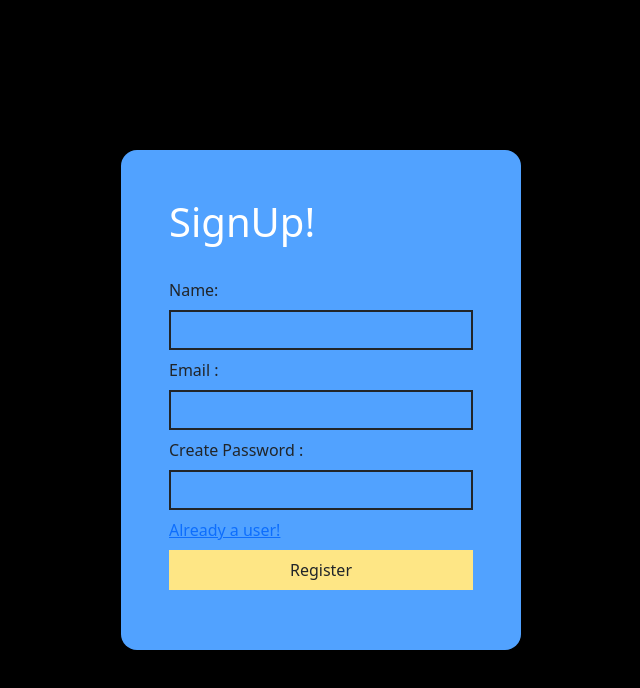
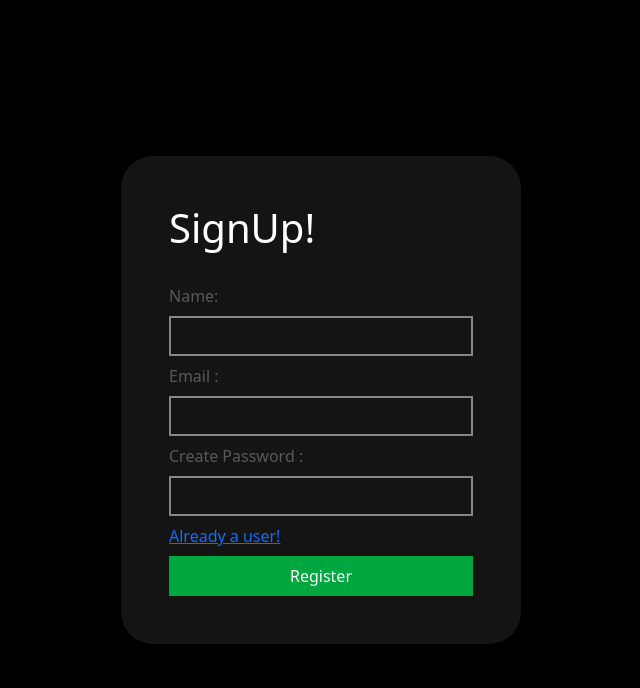
Before and after one commit to sanjaydeveloper-001/Login-Full-Stack, a React (Vite) app in the folder Frontend/: page /Signup in a window 1280 px wide. Shown: the top 688 px of the page, without its empty margins (319-959 px from the left). Built offline with nearby package versions, Linux system fonts and the light colour scheme.

Commit message:
modified

```diff
--- a/Frontend/src/Pages/Home.jsx
+++ b/Frontend/src/Pages/Home.jsx
@@ -3,9 +3,9 @@ import { Link } from 'react-router-dom'
 
 function Home() {
   return (
-    <div className='flex flex-col gap-3' >
-      <Link to="/Signup" className='flex px-2 py-1 bg-white rounded-2xl underline-none'>SignUp</Link>
-      <Link to="/Login" className='flex px-2 py-1 bg-white rounded-2xl underline-none'>Login</Link>
+    <div className='flex flex-col gap-3 h-[500px] w-[500px] bg-white/8 justify-center items-center rounded-4xl transition-all duration-300 hover:shadow-[0_0_40px_green]' >
+      <Link style={{textDecoration:'none'}} to="/Signup" className='flex justify-center items-center w-30 h-8 shadow-[0_0_5px_black] rounded-2xl underline-none text-white hover:scale-110 transition-all duration-150 hover:shadow-[0_0_20px_green]'>SignUp</Link>
+      <Link style={{textDecoration:'none'}} to="/Login" className='flex justify-center items-center w-30 h-8 shadow-[0_0_5px_black] rounded-2xl underline-none text-white hover:scale-110 transition-all duration-150 hover:shadow-[0_0_20px_green]'>Login</Link>
     </div>
   )
 }
--- a/Frontend/src/Pages/Login.jsx
+++ b/Frontend/src/Pages/Login.jsx
@@ -34,31 +34,34 @@ function Login({ setProfile }) {
   return (
     <form
       onSubmit={handleSubmit}
-      className="w-[400px] h-[500px] bg-blue-400 rounded-2xl p-5 flex flex-col gap-2"
+      className="w-[400px] h-max bg-white/8 rounded-4xl p-5 flex flex-col gap-2 transition-all duration-300 hover:shadow-[0_0_40px_green]"
     >
       <div className="h-max mb-3">
         <h1 className="text-xl text-white">Login Here !</h1>
         {error ? <p className="text-red-600">{error}</p> : ""}
       </div>
 
-      <label htmlFor="mail">Email :</label>
+      <label className="text-gray-50/30" htmlFor="mail">Email :</label>
       <input
+
         type="email"
         onChange={(e) => {
           const lowerText = e.target.value.toLowerCase();
           setEmail(lowerText);
+          setError(false);
         }}
         value={email}
         required
-        className="w-full h-10 border-2 outline-none pl-3"
+        className="w-full h-10 border-2 border-gray-50/50 outline-none pl-3 text-green-400"
       />
 
-      <label htmlFor="password">Password :</label>
+      <label className="text-gray-50/30" htmlFor="password">Password :</label>
       <input
+
         type="password"
-        onChange={(e) => setPassword(e.target.value)}
+        onChange={(e) =>{ setPassword(e.target.value); setError(false);}}
         required
-        className="w-full h-10 border-2 outline-none pl-3"
+        className="w-full h-10 border-2 border-gray-50/50 outline-none pl-3 text-green-400"
       />
 
       <Link to="/Signup" className="w-max">
@@ -66,7 +69,7 @@ function Login({ setProfile }) {
         Create New!
       </Link>
 
-      <button className="w-full h-10 bg-amber-200 rounded-3xl hover:bg-amber-300">
+      <button className="w-full h-10 text-white bg-green-600 rounded-3xl hover:bg-green-800">
         Login
       </button>
     </form>
--- a/Frontend/src/Pages/Signup.jsx
+++ b/Frontend/src/Pages/Signup.jsx
@@ -13,37 +13,46 @@ function Signup({ setCreateProfile }) {
     const [error , setError] = useState(null)
 
     const handleSubmit = (e) =>{
+        setError(null);
         e.preventDefault();
         if(password.length < 8){
           setError('Password should contain atlease 8 char !');
         }
         else{
          axios.post(`https://login-full-stack-d2bl.onrender.com/register` , {name , email , password})
-         .then(res => {console.log(res.data); setCreateProfile(true) ; navigate('/Login')})
-         .catch(err => {console.log(err) })
+         .then(res => {console.log(res);
+          if(res.data.code === 11000 ){
+            setError("Email Already Registered !");
+          }
+          else{
+            setCreateProfile(true);
+            navigate('/Login')
+          }
+         })
+         .catch(err => {console.log(err); })
         }
     }
 
 
   return (
-    <form onSubmit={handleSubmit} className='w-[400px] h-[500px] bg-blue-400 rounded-2xl p-5 flex flex-col gap-2'>
+    <form onSubmit={handleSubmit} className='w-[400px] h-max bg-white/8 rounded-4xl p-5 flex flex-col gap-2 transition-all duration-300 hover:shadow-[0_0_40px_green]'>
 
         <div className='mb-3'>
           <h1 className='text-3xl text-white '>SignUp!</h1>
-          {error ? <p className='text-red-600'>{error}</p> : ''}
+          {error ? <p className='text-green-400'>{error}</p> : ''}
 
         </div>
-        <label htmlFor="">Name:</label>
-        <input onChange={(e)=> setName(e.target.value)} type="text" name="name" id="name" className='w-full h-10 border-2 outline-none pl-3' />
+        <label className="text-gray-50/30" htmlFor="">Name:</label>
+        <input onChange={(e)=> setName(e.target.value)} type="text" name="name" id="name" className='w-full h-10 border-2 border-gray-50/50 outline-none pl-3 text-green-400' required />
 
-        <label htmlFor="email">Email :</label>
-        <input onChange={(e)=> { const lowerText = e.target.value.toLowerCase(); setEmail(lowerText)}} value={email} type="email" name='email' id='email' required className='w-full h-10 border-2 outline-none pl-3'/>
+        <label className="text-gray-50/30" htmlFor="email">Email :</label>
+        <input onChange={(e)=> { const lowerText = e.target.value.toLowerCase(); setEmail(lowerText)}} value={email} type="email" name='email' id='email' required className='w-full h-10 border-2 border-gray-50/50 outline-none pl-3 text-green-400'/>
 
-        <label htmlFor="password">Create Password :</label>
-        <input onChange={(e)=> setPassword(e.target.value)} type="password" name='password' id='password' required className='w-full h-10 border-2 outline-none pl-3'/>
+        <label className="text-gray-50/30" htmlFor="password">Create Password :</label>
+        <input onChange={(e)=> setPassword(e.target.value)} type="password" name='password' id='password' required className='w-full h-10 border-2 border-gray-50/50 outline-none pl-3 text-green-400'/>
         <Link to="/Login" className='w-max' > Already a user!</Link>
 
-        <button className='w-full h-10 bg-amber-200 rounded-3xl hover:bg-amber-300'>Register</button>
+        <button className='w-full h-10 text-white bg-green-600 rounded-3xl hover:bg-green-800'>Register</button>
     </form>
   )
 }
```
Also changed, not shown: 1 other file (tests, documents, lock files or other folders).
